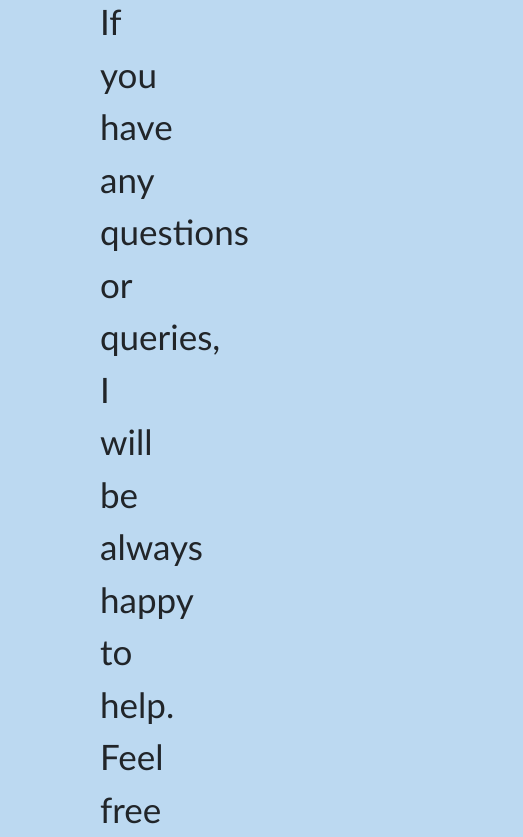
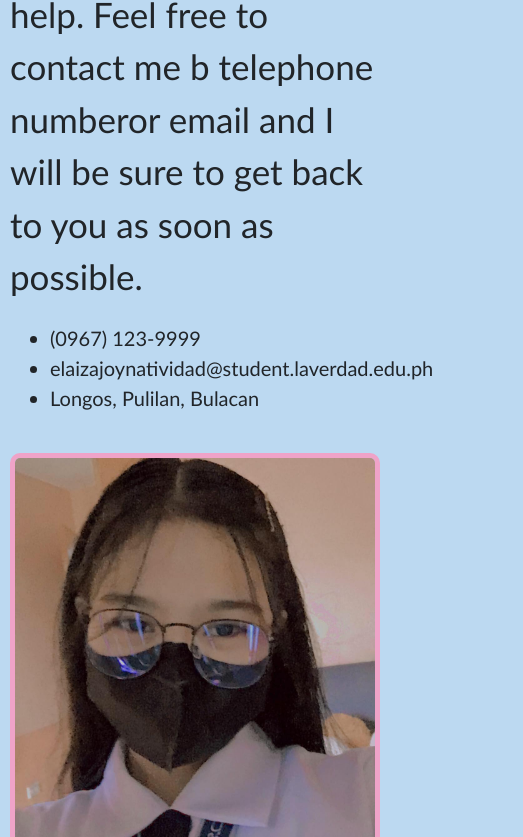
Before and after one commit to elaizanatividad/elay-projcet-final, a plain HTML site: page contact.html in a window 390 px wide. Shown: the part 310-1147 px from the top of the page, 523 px wide, since content can reach past the window. Drawn offline with nearby package versions, Linux system fonts and the light colour scheme.

Commit message:
last code

```diff
--- a/style.css
+++ b/style.css
@@ -176,7 +176,17 @@ span{
     border: 5px solid #EFA3C8;
 }
 
+@media screen and (max-width:767px) {
+    .cnt-contact{
+        display: flex;
+        flex-direction: column;
+    }
 
+    .contact-item{
+        padding: 10px;
+        width: 100%;
+    }
+}
 
 @media screen and (max-width:767px) {
     #img-about{
```
